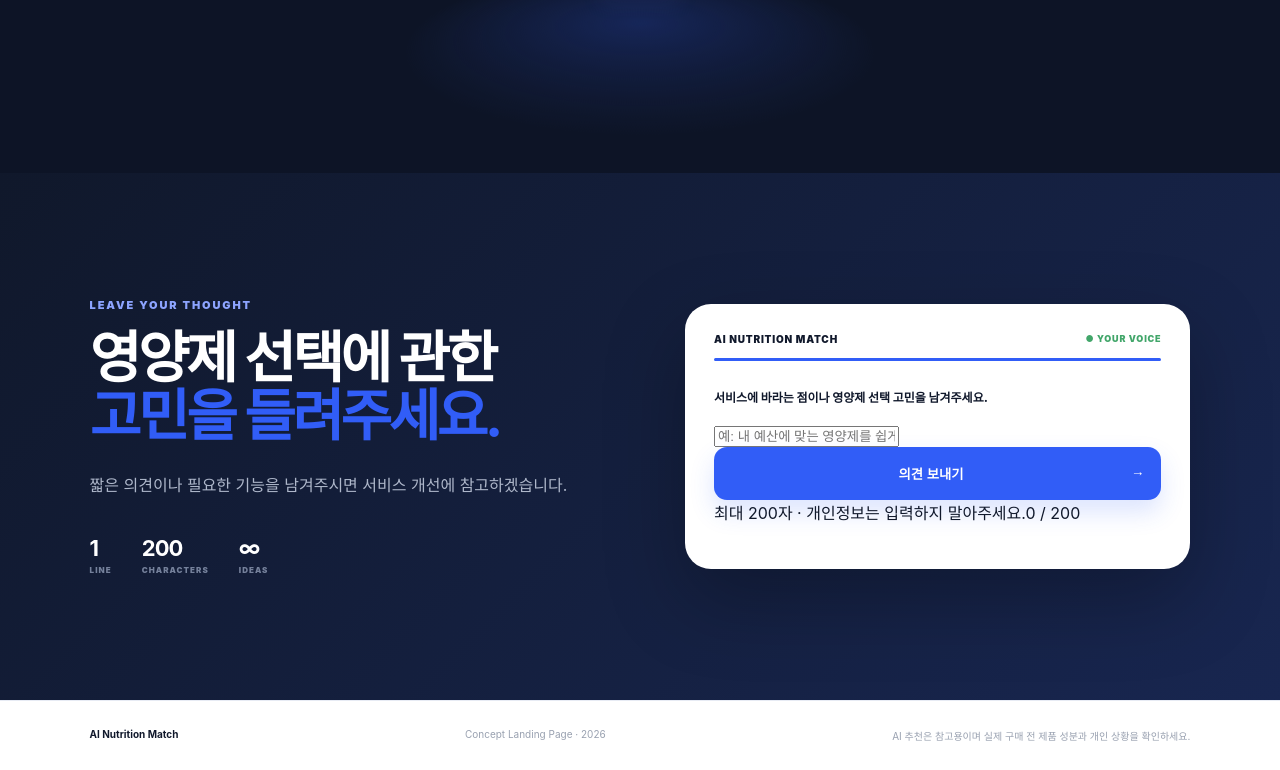
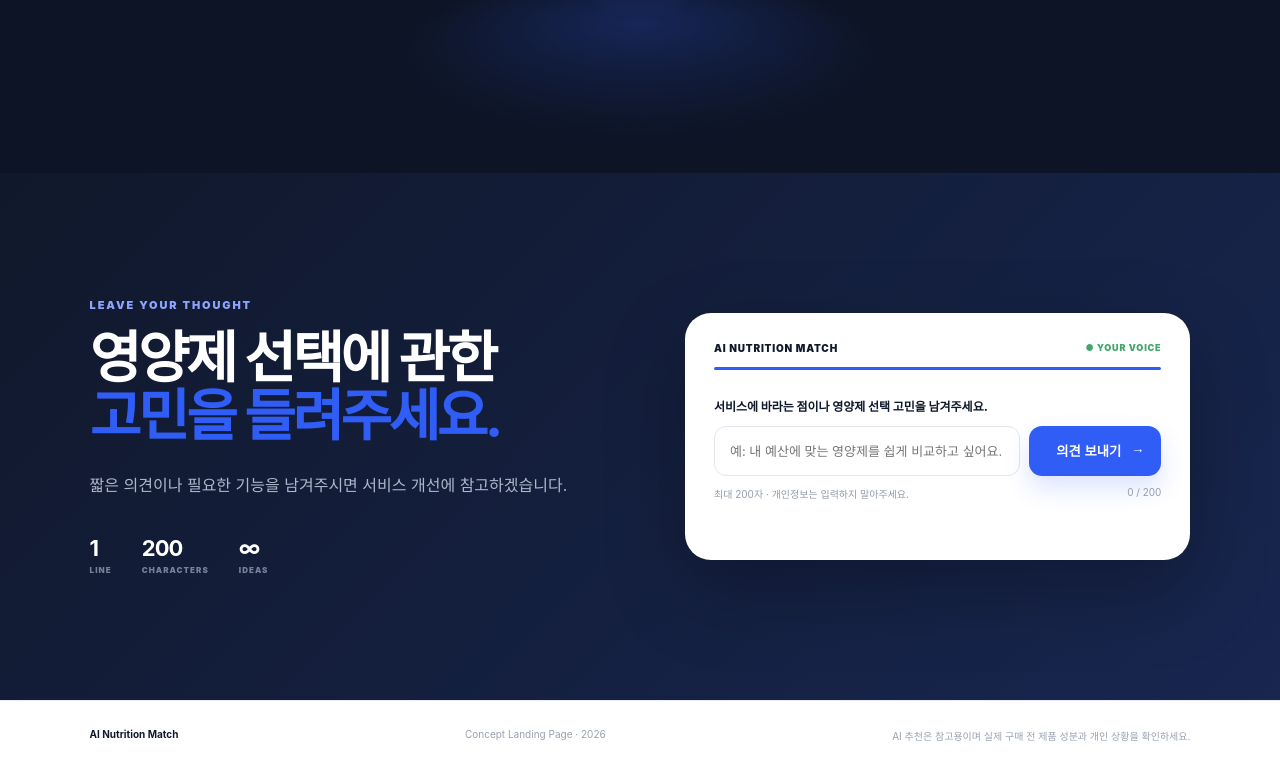
Before and after one commit to jyh148/test1, a plain HTML site: page index.html in a window 1280 px wide. Shown: the part 2529-3299 px from the top of the page. Drawn offline with Linux system fonts and the light colour scheme.

Commit message:
Style one-line comment submission form

```diff
--- a/style.css
+++ b/style.css
@@ -59,3 +59,14 @@
 @keyframes pillBounce{0%{transform:translate(-50%,-50%) rotate(-28deg) scale(1)}28%{transform:translate(-50%,-115%) rotate(-20deg) scale(1.16)}58%{transform:translate(-50%,-45%) rotate(-35deg) scale(.96)}100%{transform:translate(-50%,-50%) rotate(-28deg) scale(1)}}
 @keyframes pillPop{0%{opacity:1;transform:translate(-50%,-50%) rotate(-28deg) scale(.7)}55%{opacity:.95}100%{opacity:0;transform:translate(-50%,-50%) rotate(calc(-28deg + var(--angle))) translateY(-62px) scale(.25)}}
 @media(max-width:800px){body{cursor:auto!important}.pill-cursor{display:none}}
+
+/* COMMENT SUBMISSION FORM */
+.comment-form label{display:block;font-size:12px;font-weight:850;margin:0 0 12px}
+.comment-input-row{display:flex;gap:9px;align-items:stretch}
+.comment-input-row input{flex:1;min-width:0;padding:16px 15px;border:1px solid #e1e6ef;border-radius:12px;background:#fff;color:var(--ink);font:inherit;font-size:13px;outline:none;transition:.25s}
+.comment-input-row input:focus{border-color:#8ea2ff;box-shadow:0 0 0 4px #315df712}
+.comment-input-row button{width:auto;min-width:132px;padding:15px 17px;white-space:nowrap}
+.comment-meta{display:flex;justify-content:space-between;gap:12px;margin-top:10px;color:#929bad;font-size:10px}
+.comment-status{min-height:18px;margin:12px 0 0;color:#315df7;font-size:12px;line-height:1.6}
+.comment-input-row button:disabled{opacity:.65;cursor:wait}
+@media(max-width:560px){.comment-input-row{flex-direction:column}.comment-input-row button{width:100%}.comment-meta{font-size:9px}}
```
